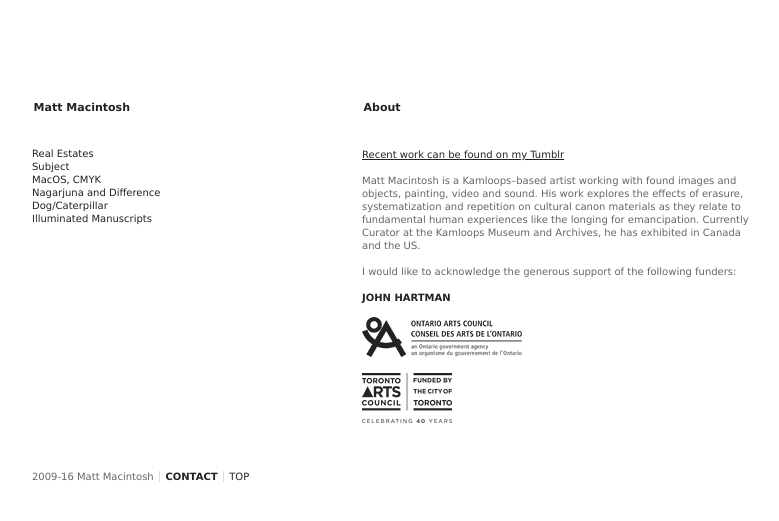
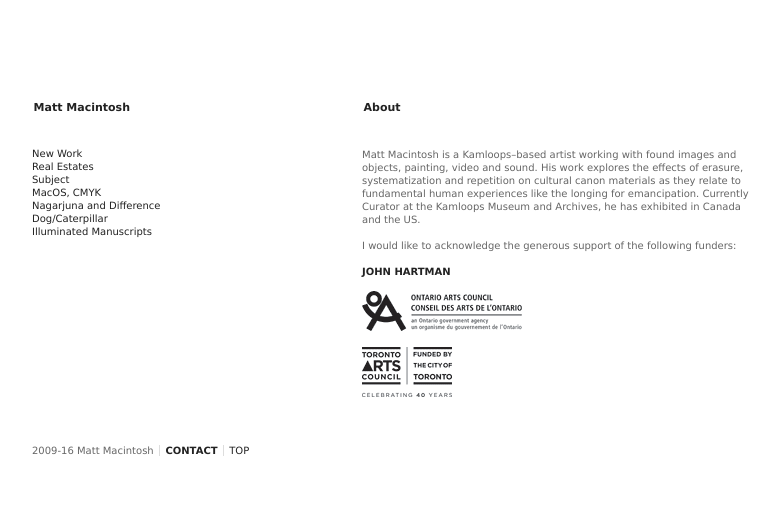
Before and after one commit to mattmacintosh/mattmacintosh.github.io, a Jekyll site: the page built from index.html, in a window 1280 px wide. Shown: the top 521 px of the page, without its empty margins (38-817 px from the left). Built offline with Jekyll 4.4.1, drawn with Linux system fonts in a browser that asks for light colours; Markdown is read by kramdown in place of the engine named in the settings.

Commit message:
MASTER: Add link to nav menu, take away Tumblr link in index.html

```diff
--- a/_layouts/default.html
+++ b/_layouts/default.html
@@ -38,6 +38,7 @@
 
 			<nav aria-label="main-menu" role="navigation" id="main-access" class="main-access">
 				<ul class="section">
+					<li><a class="new-work" href="http://mattmacintosh.tumblr.com/">New Work</a></li>
 					<li><a class="real-estates" href="/real-estates/real-estates-one/">Real Estates</a></li>
 					<li><a class="subject" href="/subject/subject-one/">Subject</a></li>
 					<li><a class="cmyk" href="/cmyk/cmyk-one">MacOS, CMYK</a></li>
--- a/index.html
+++ b/index.html
@@ -9,8 +9,6 @@ sitemap:
   exclude: 'no'
 ---
 
-					<p><a href="http://mattmacintosh.tumblr.com/" rel="external">Recent work can be found on my Tumblr</a></p>
-
 					<p>Matt Macintosh is a Kamloops–based artist working with found images and objects, painting, video and sound. His work explores the effects of erasure, systematization and repetition on cultural canon materials as they relate to fundamental human experiences like the longing for emancipation. Currently Curator at the Kamloops Museum and Archives, he has exhibited in Canada and the US.</p>
 
 					<p>I would like to acknowledge the generous support of the following funders:</p>
```
